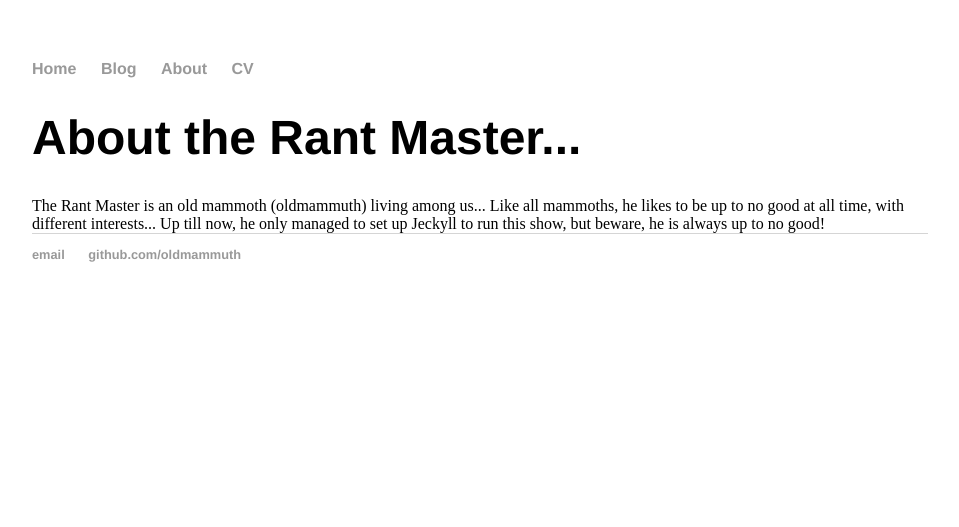
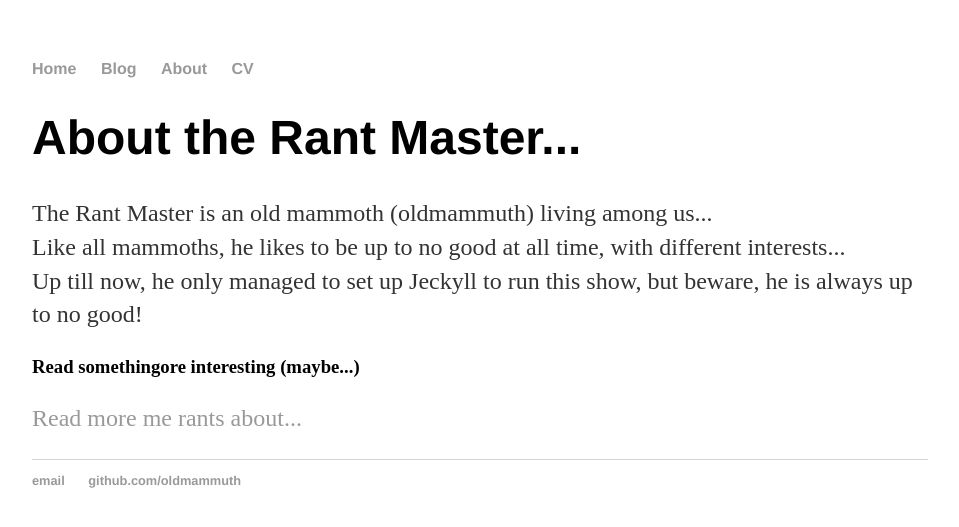
Before and after one commit to oldmammuth/oldmammuth, a Jekyll site: the page built from about/index.html, in a window 1280 px wide. Shown: the top 527 px of the page, without its empty margins (160-1119 px from the left). Built offline with Jekyll 4.4.1, drawn with Linux system fonts in a browser that asks for light colours.

Commit message:
updated about and CV pages

```diff
--- a/about/index.html
+++ b/about/index.html
@@ -5,8 +5,14 @@ title: About the Rant Master...
 
 <h1>{{ page.title }}</h1>
 
-The Rant Master is an old mammoth (oldmammuth) living among us...
+<p>
+The Rant Master is an old mammoth (oldmammuth) living among us...<br>
 
-Like all mammoths, he likes to be up to no good at all time, with different interests...
+Like all mammoths, he likes to be up to no good at all time, with different interests...<br>
 
 Up till now, he only managed to set up Jeckyll to run this show, but beware, he is always up to no good!
+</p>
+<h3>Read somethingore interesting (maybe...)</h3>
+<p>
+<a href="/blog">Read more me rants about...</a><br>
+</p>
--- a/cv/index.html
+++ b/cv/index.html
@@ -16,6 +16,6 @@ Well, since I know this is all BS, if you are really interested in my CV, just c
 
 <li>1st: I'd rather keep the spread of info re. my person on check (privacy is not just a fancy, exotic word...)</li>
 
-<li>2nd: This ensure you do have a valid reason to check out my CV, since it puts a barrier to the access; this in turn gives me enough reassurance as to trus you with my personal data (maybe...)</li>
+<li>2nd: This ensure you do have a valid reason to check out my CV, since it puts a barrier to the access; this in turn gives me enough reassurance as to trust you with my personal data (maybe...)</li>
 
 </ul>
```
